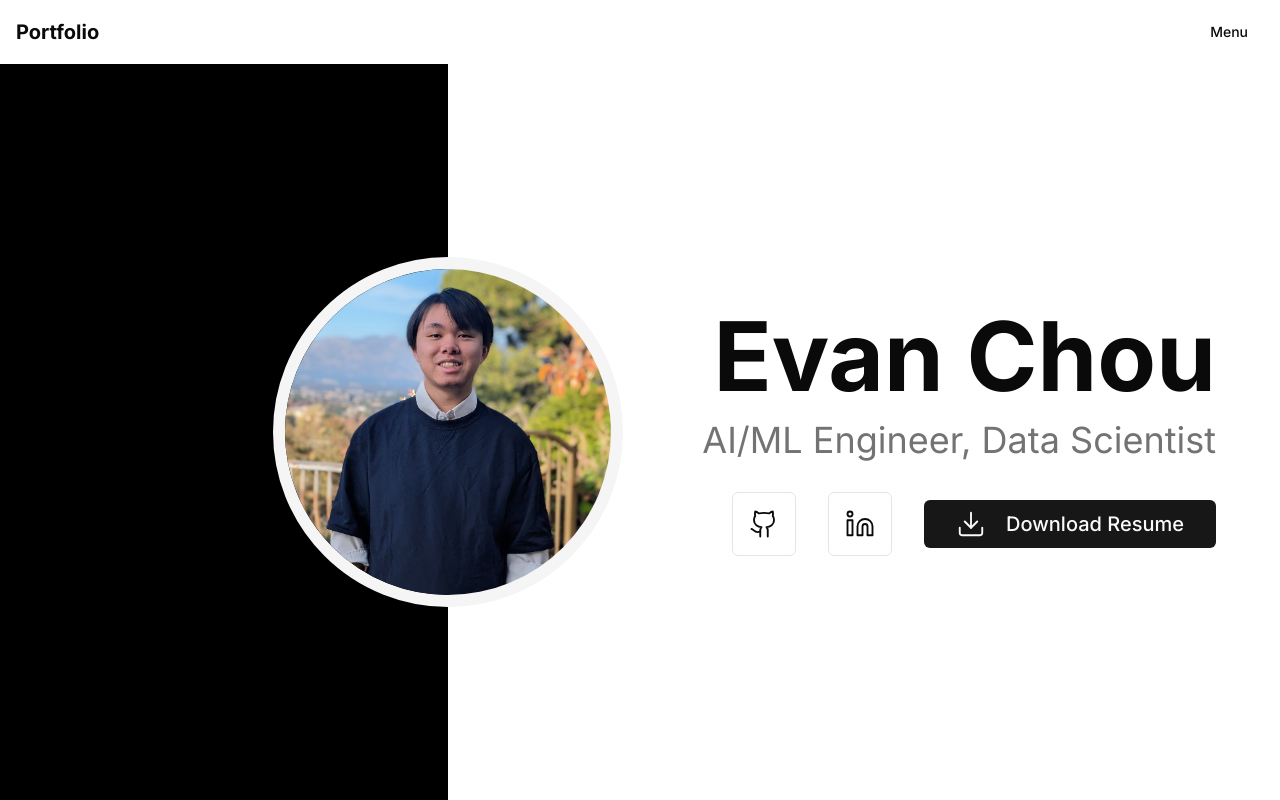
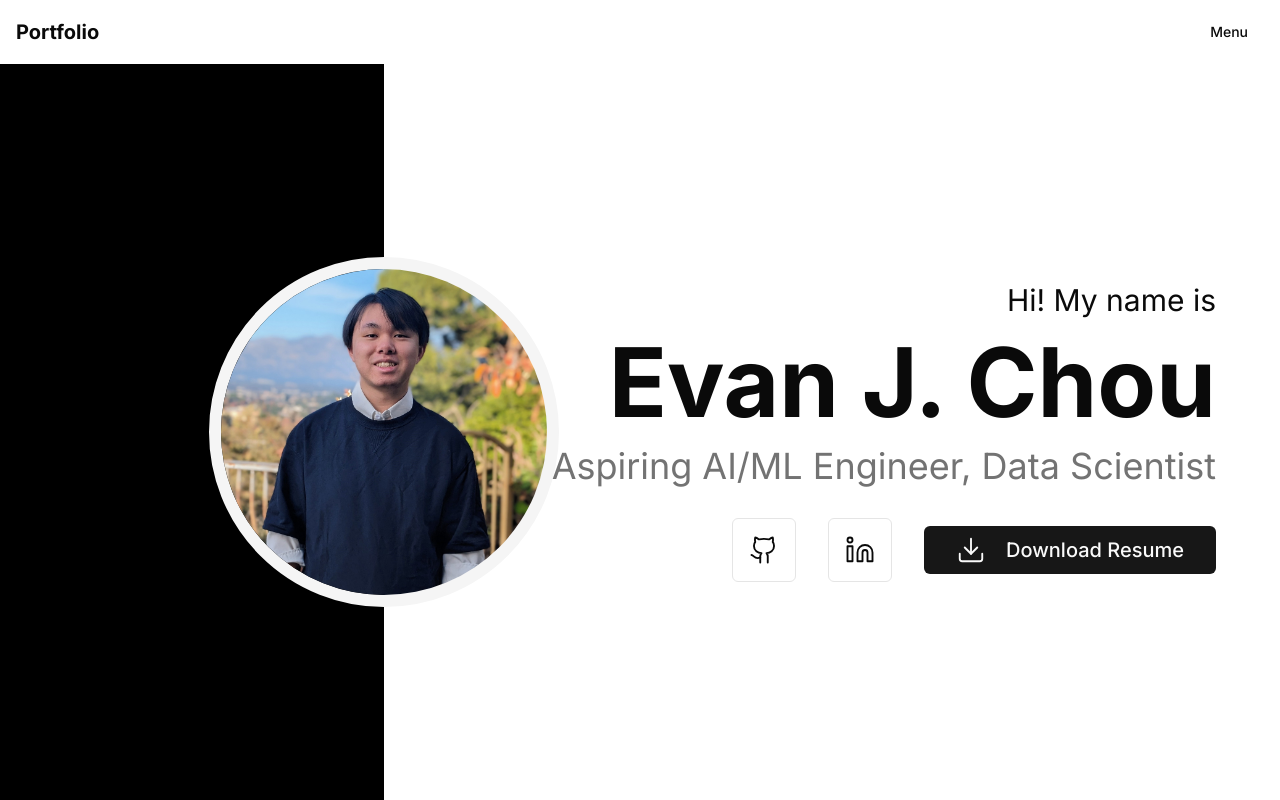
Before and after one commit to EvanJayChou/portfolio, a Next.js app: page / in a window 1280 px wide. Built offline with nearby package versions, Linux system fonts and the light colour scheme.

Commit message:
Update page.tsx

```diff
--- a/app/page.tsx
+++ b/app/page.tsx
@@ -21,15 +21,15 @@ export default function Home() {
     <div className="flex min-h-screen flex-col pt-16">
       <div className="relative flex flex-grow flex-col md:flex-row">
         {/* Left black section (35% width on desktop, 35% height on mobile) */}
-        <div className="h-[35vh] w-full bg-black md:h-auto md:w-[35%]"></div>
+        <div className="h-[35vh] w-full bg-black md:h-auto md:w-[30%]"></div>
 
         {/* Right whitesmoke section (65% width on desktop, 65% height on mobile) */}
-        <div className="flex w-full flex-grow bg-white md:w-[65%]"></div>
+        <div className="flex w-full flex-grow bg-white md:w-[70%]"></div>
 
         {/* Content overlay */}
         <div className="absolute inset-0">
           {/* Profile image at the dividing line - Much larger now */}
-          <div className="absolute left-1/2 top-[35vh] -translate-x-1/2 -translate-y-1/2 md:left-[35%] md:top-1/2">
+          <div className="absolute left-1/2 top-[35vh] -translate-x-1/2 -translate-y-1/2 md:left-[30%] md:top-1/2">
             <div className="relative h-60 w-60 overflow-hidden rounded-full border-8 border-[whitesmoke] md:h-[350px] md:w-[350px] md:border-[12px]">
               <Image
                 src="./evan.jpg?height=350&width=350"
@@ -45,8 +45,9 @@ export default function Home() {
           {/* Content - Mobile: centered below image, Desktop: right-aligned */}
             <div className="absolute inset-x-0 bottom-0 flex h-[65vh] flex-col items-center justify-center px-6 pt-20 text-center md:inset-x-auto md:right-0 md:top-0 md:h-full md:w-[65%] md:items-end md:justify-center md:pr-16 md:pt-0 md:text-right">            <div className="space-y-6 md:space-y-8">
               <div className="space-y-3 md:space-y-4">
-                <h1 className="text-5xl font-bold md:text-8xl">Evan Chou</h1>
-                <h2 className="text-2xl text-muted-foreground md:text-4xl">AI/ML Engineer, Data Scientist</h2>
+                <h2 className="text-1xl md:text-3xl">Hi! My name is</h2>
+                <h1 className="text-5xl font-bold md:text-8xl">Evan J. Chou</h1>
+                <h2 className="text-2xl text-muted-foreground md:text-4xl">Aspiring AI/ML Engineer, Data Scientist</h2>
               </div>
 
               <div className="flex flex-wrap items-center justify-center gap-4 md:flex-nowrap md:justify-end md:space-x-8 md:gap-0">
```
